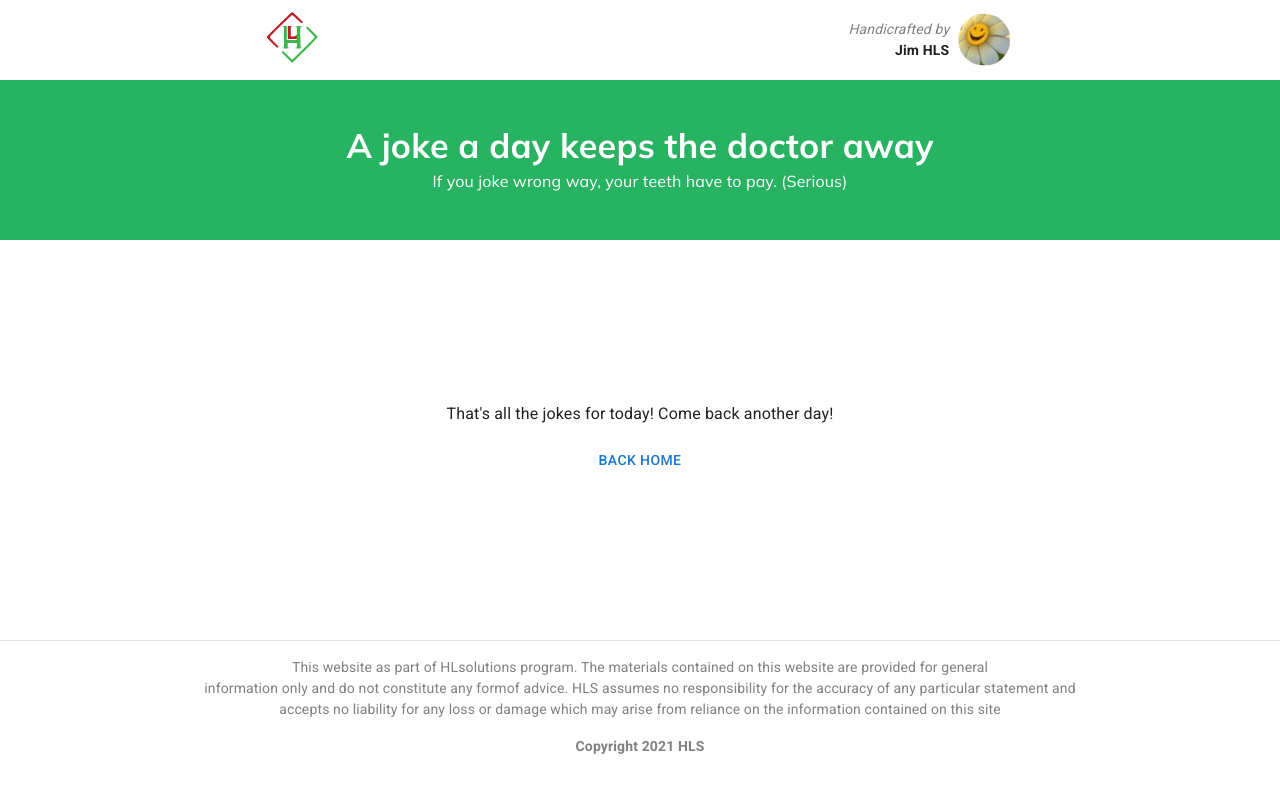
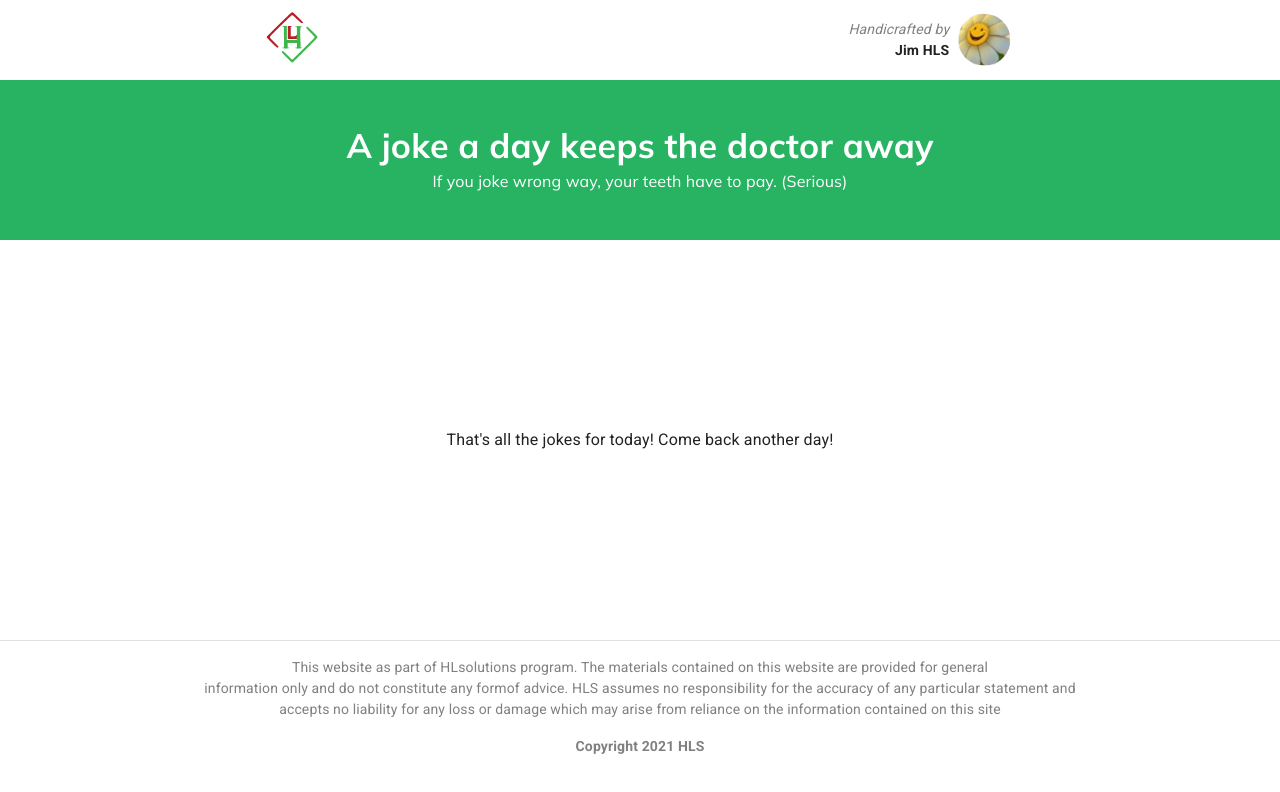
Before and after one commit to Banhbaogia93/Joke-UI, a React (Create React App) app: page /end in a window 1280 px wide. Shown: the top 792 px of the page. Built offline with nearby package versions, Linux system fonts and the light colour scheme.

Commit message:
remove back button

```diff
--- a/src/pages/Article/index.tsx
+++ b/src/pages/Article/index.tsx
@@ -6,7 +6,7 @@ import Cookies from 'universal-cookie/es6'
 import Content from '../../components/Content'
 import Vote from '../../components/Vote'
 
-import { Box, Button, CircularProgress, Stack } from '@mui/material'
+import { Box, CircularProgress, Stack } from '@mui/material'
 
 import { getJoke } from '../../apis/joke'
 import type { TJoke } from '../../types'
@@ -74,11 +74,6 @@ const Article: React.FC = () => {
           <React.Fragment>
             <Content {...article} />
             <Vote voteId={article.id} voteList={jokesCookie} onUpdateVoteList={handleUpdateVoteList} />
-            <Box sx={{ textAlign: 'center' }}>
-              <Button onClick={() => { navigate('/') }}>
-                Back Home
-              </Button>
-            </Box>
           </React.Fragment>
         )}
       </Stack>
--- a/src/pages/NoMore/index.tsx
+++ b/src/pages/NoMore/index.tsx
@@ -1,7 +1,7 @@
 import React from 'react'
 import { Helmet } from 'react-helmet'
 import { useNavigate } from 'react-router-dom'
-import { Button, Stack, Typography } from '@mui/material'
+import { Stack, Typography } from '@mui/material'
 
 const NoMore: React.FC = () => {
   const navigate = useNavigate()
@@ -20,9 +20,6 @@ const NoMore: React.FC = () => {
         <Typography>
           That&apos;s all the jokes for today! Come back another day!
         </Typography>
-        <Button onClick={() => { navigate('/') }}>
-          Back Home
-        </Button>
       </Stack>
     </React.Fragment>
   )
```
